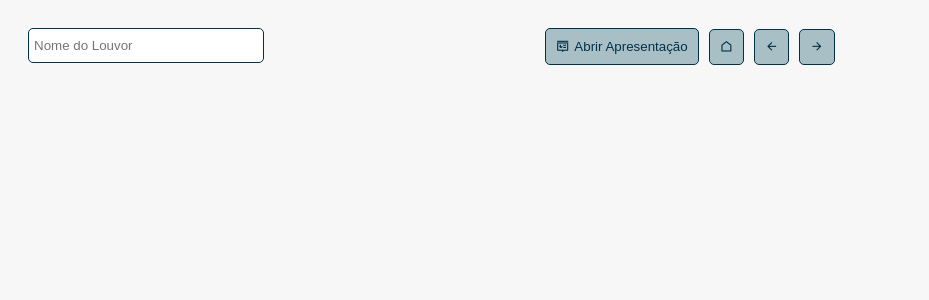
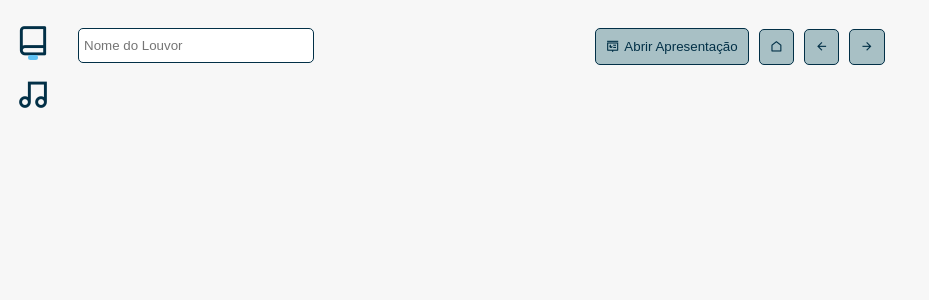
Before and after one commit to arleypadua/churchlide, a React (Create React App) app: page / in a window 1280 px wide. Shown: the top 300 px of the page, without its empty margins (0-929 px from the left). Built offline with nearby package versions, Linux system fonts and the light colour scheme.

Commit message:
adds sidebar

```diff
--- a/src/App.js
+++ b/src/App.js
@@ -2,14 +2,18 @@ import { Route, Routes } from "react-router-dom";
 import Home from "./pages/Home";
 import Stage from "./pages/Stage";
 import 'remixicon/fonts/remixicon.css'
+import SideBar from "./components/SideBar/SideBar";
 
 function App() {
   return (
-    <Routes>
-      <Route path="/" element={<Home />} />
-      <Route path="/stage/" element={<Stage />} />
-      <Route path="/stage/praise/:collectionName/:praiseName" element={<Stage />} />
-    </Routes>
+    <main className="app">
+      <SideBar />
+      <Routes>
+        <Route path="/" element={<Home />} />
+        <Route path="/stage/" element={<Stage />} />
+        <Route path="/stage/praise/:collectionName/:praiseName" element={<Stage />} />
+      </Routes>
+    </main>
   );
 }
 
--- /dev/null
+++ b/src/components/SideBar/SideBar.css
@@ -0,0 +1,37 @@
+.sidebar__menu {
+  display: flex;
+  flex-direction: column;
+  align-items: center;
+
+  list-style-type: none;
+  margin-block-start: 0px;
+  margin-block-end: 0px;
+  padding-inline-start: 0px;
+
+  width: 50px;
+}
+
+.sidebar__menu li {
+  position: relative;
+  font-size: 35px;
+  padding-top: 13px;
+  cursor: pointer;
+
+  transition: color 0.2s ease-in-out;
+}
+
+.sidebar__menu > .active::after {
+  position: absolute;
+  content: " ";
+  height: 5px;
+  width: 10px;
+  border-radius: 5px;
+  background-color: #5fc2f4;
+
+  bottom: 2px;
+  left: calc(50% - 5px)
+}
+
+.sidebar__menu > li:hover {
+  color: #5fc2f4;
+}
--- /dev/null
+++ b/src/components/SideBar/SideBar.js
@@ -0,0 +1,11 @@
+import React from 'react'
+import './SideBar.css'
+
+export default function SideBar() {
+  return (
+    <ul className='sidebar__menu'>
+      <li className='active'><i className="ri-book-line ri-fw"></i></li>
+      <li><i className="ri-music-2-line ri-fw"></i></li>
+    </ul>
+  )
+}
--- a/src/style.css
+++ b/src/style.css
@@ -14,6 +14,10 @@ body {
 *:before,
 *:after {
     box-sizing: inherit;
+}
+
+.app {
+  display: flex;
 }
 
 .presentation_theme {
```
